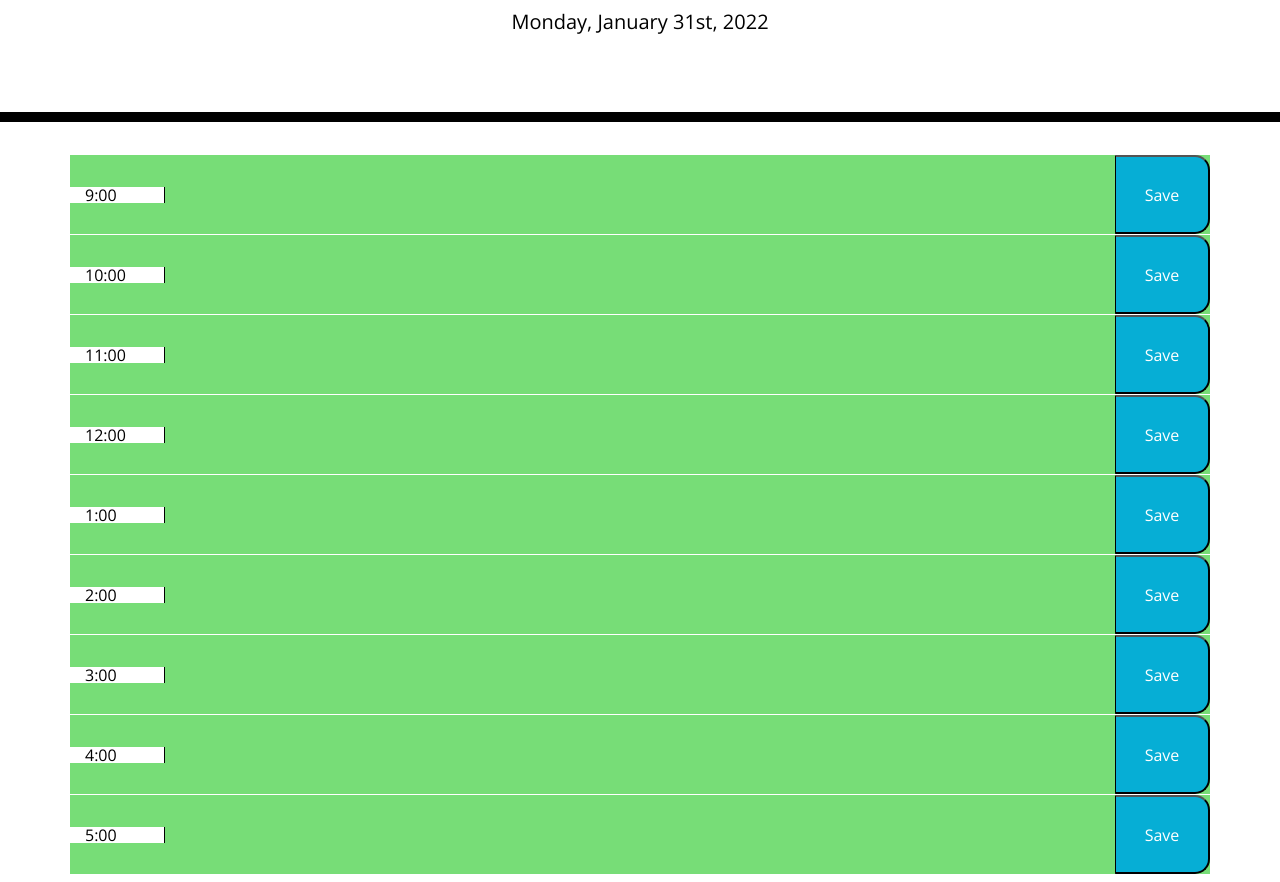
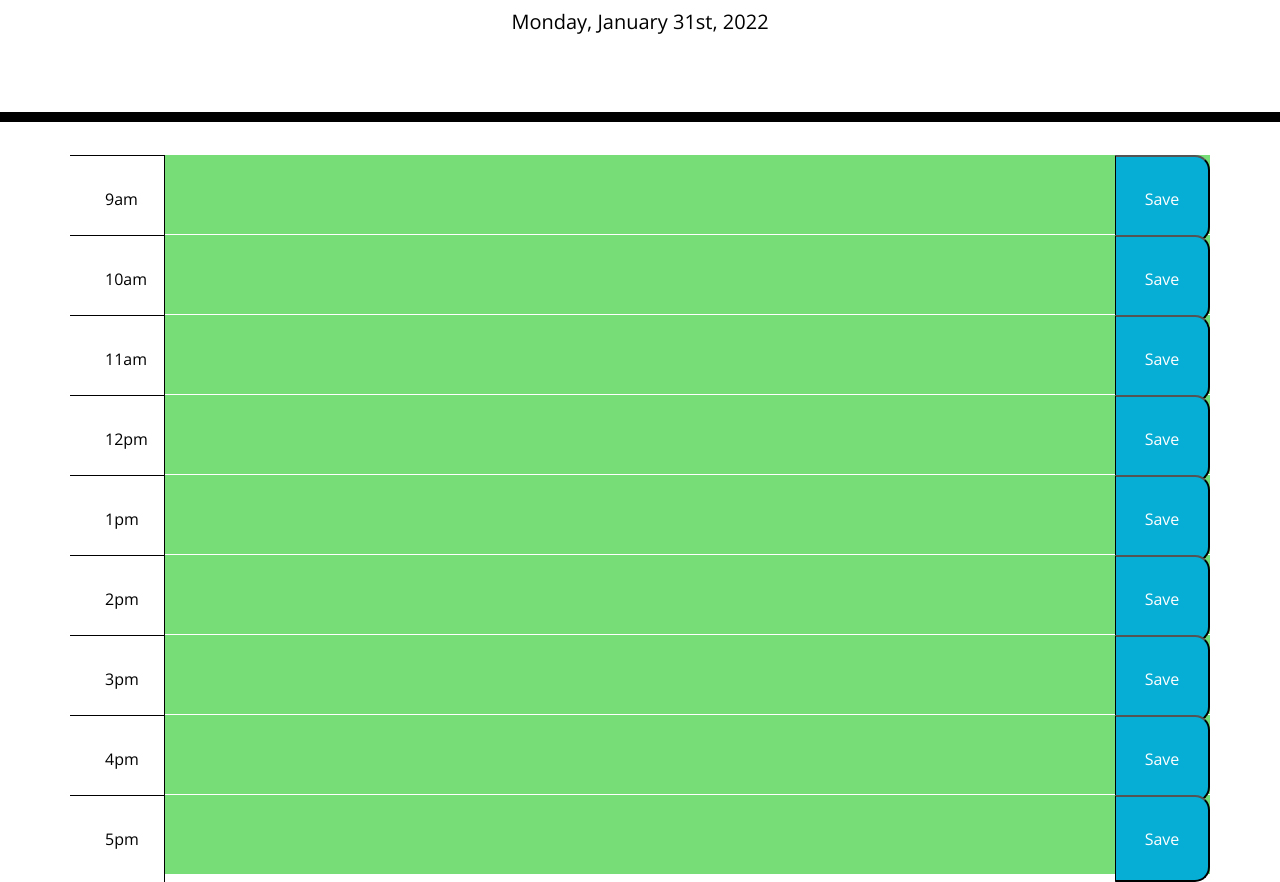
Before and after one commit to RiderCogswell/work-day-scheduler, a plain HTML site: page index.html in a window 1280 px wide. Shown: the part 182-1064 px from the top of the page. Drawn offline with nearby package versions, Linux system fonts and the light colour scheme.

Commit message:
finished project

```diff
--- a/assets/style.css
+++ b/assets/style.css
@@ -31,15 +31,20 @@ body {
   }
 
   .row {
+    display: flex;
     white-space: pre-wrap;
     height: 80px;
     border-top: 1px solid white;;
+    text-align: center;
   }
 
   .hour {
     background-color: #ffffff;
     color: #000000;
     border-right: 1px solid #000000;
+    border-top: 1px solid #000;
+    text-align: left;
+    padding: 35px;
   }
 
   .past {
@@ -69,3 +74,7 @@ body {
     font-size: 20px;
     transition: all .3s ease-in-out;
   }
+
+  .saveBtn:hover {
+      background-color: #07cdf9;
+  }
--- a/index.html
+++ b/index.html
@@ -31,63 +31,64 @@
     <div class="container">
       <!-- Timeblocks go here -->
       <div id="9" class="row task-info">
-          <div class="col-1 hour my-auto">9:00</div>
+          <div class="col-1 hour my-auto">9am</div>
           <div class="col task"></div>
           <button class="col-1 saveBtn d-flex justify-content-center align-items-center">
               <span class="oi oi-lock-locked">Save</span>
           </button>
       </div>
       <div id="10" class="row task-info">
-          <div class="col-1 hour my-auto">10:00</div>
+          <div class="col-1 hour my-auto">10am</div>
           <div class="col task"></div>
           <button class="col-1 saveBtn d-flex justify-content-center align-items-center">
               <span class="oi oi-lock-locked">Save</span>
           </button>
       </div>
       <div id="11" class="row task-info">
-          <div class="col-1 hour my-auto">11:00</div>
+          <div class="col-1 hour my-auto">11am</div>
           <div class="col task"></div>
           <button class="col-1 saveBtn d-flex justify-content-center align-items-center">
               <span class="oi oi-lock-locked">Save</span>
           </button>
       </div>
       <div id="12" class="row task-info">
-          <div class="col-1 hour my-auto">12:00</div>
+          <div class="col-1 hour my-auto">12pm</div>
           <div class="col task"></div>
           <button class="col-1 saveBtn d-flex justify-content-center align-items-center">
               <span class="oi oi-lock-locked">Save</span>
           </button>
       </div>
       <div id="13" class="row task-info">
-          <div class="col-1 hour my-auto">1:00</div>
+          <div class="col-1 hour my-auto">1pm</div>
           <div class="col task"></div>
           <button class="col-1 saveBtn d-flex justify-content-center align-items-center">
               <span class="oi oi-lock-locked">Save</span>
           </button>
       </div>
       <div id="14" class="row task-info">
-          <div class="col-1 hour my-auto">2:00</div>
+          <div class="col-1 hour my-auto">2pm</div>
           <div class="col task"></div>
           <button class="col-1 saveBtn d-flex justify-content-center align-items-center">
               <span class="oi oi-lock-locked">Save</span>
           </button>
       </div>
       <div id="15" class="row task-info">
-          <div class="col-1 hour my-auto">3:00</div>
+          <div class="col-1 hour my-auto">3pm</div>
           <div class="col task"></div>
           <button class="col-1 saveBtn d-flex justify-content-center align-items-center">
               <span class="oi oi-lock-locked">Save</span>
           </button>
       </div>
       <div id="16" class="row task-info">
-          <div class="col-1 hour my-auto">4:00</div>
+          <div class="col-1 hour my-auto">4pm</div>
           <div class="col task"></div>
           <button class="col-1 saveBtn d-flex justify-content-center align-items-center">
               <span class="oi oi-lock-locked">Save</span>
           </button>
       </div>
       <div id="17" class="row task-info">
-          <div class="col-1 hour my-auto">5:00</div>
+          <div class="col-1 hour my-auto">5pm</div>
+          <div></div>
           <div class="col task"></div>
           <button class="col-1 saveBtn d-flex justify-content-center align-items-center">
               <span class="oi oi-lock-locked">Save</span>
```
